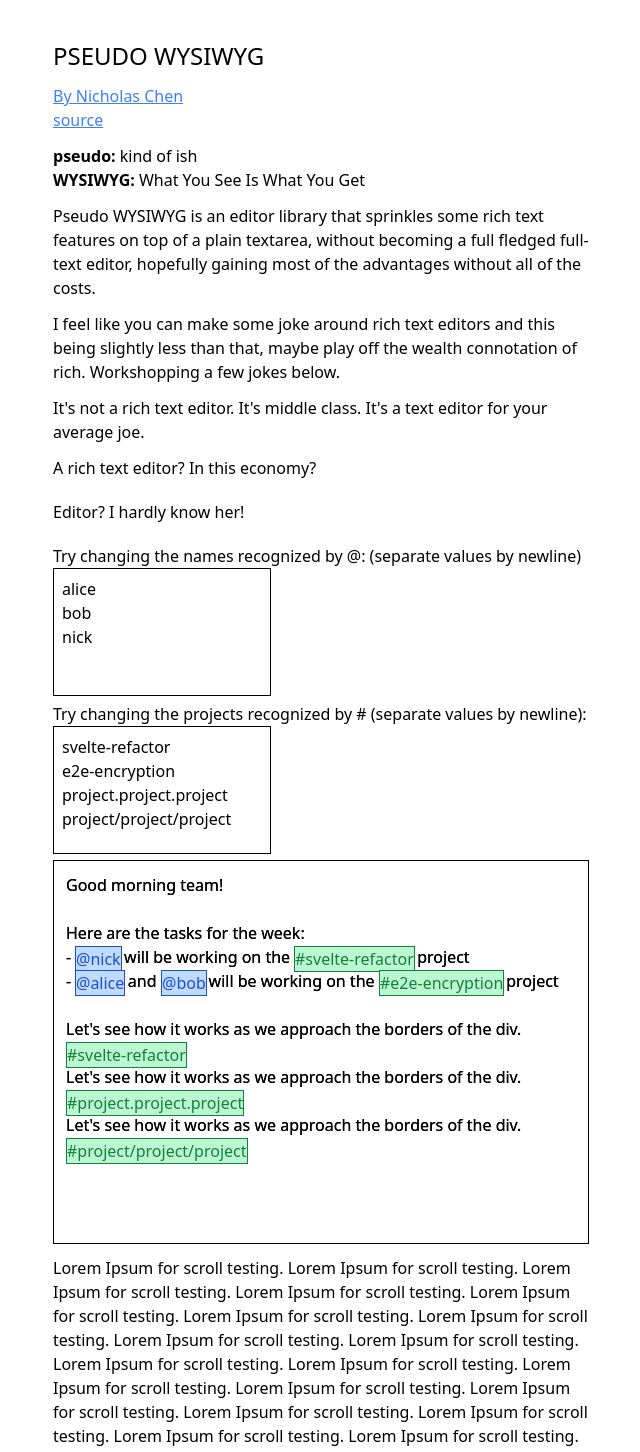
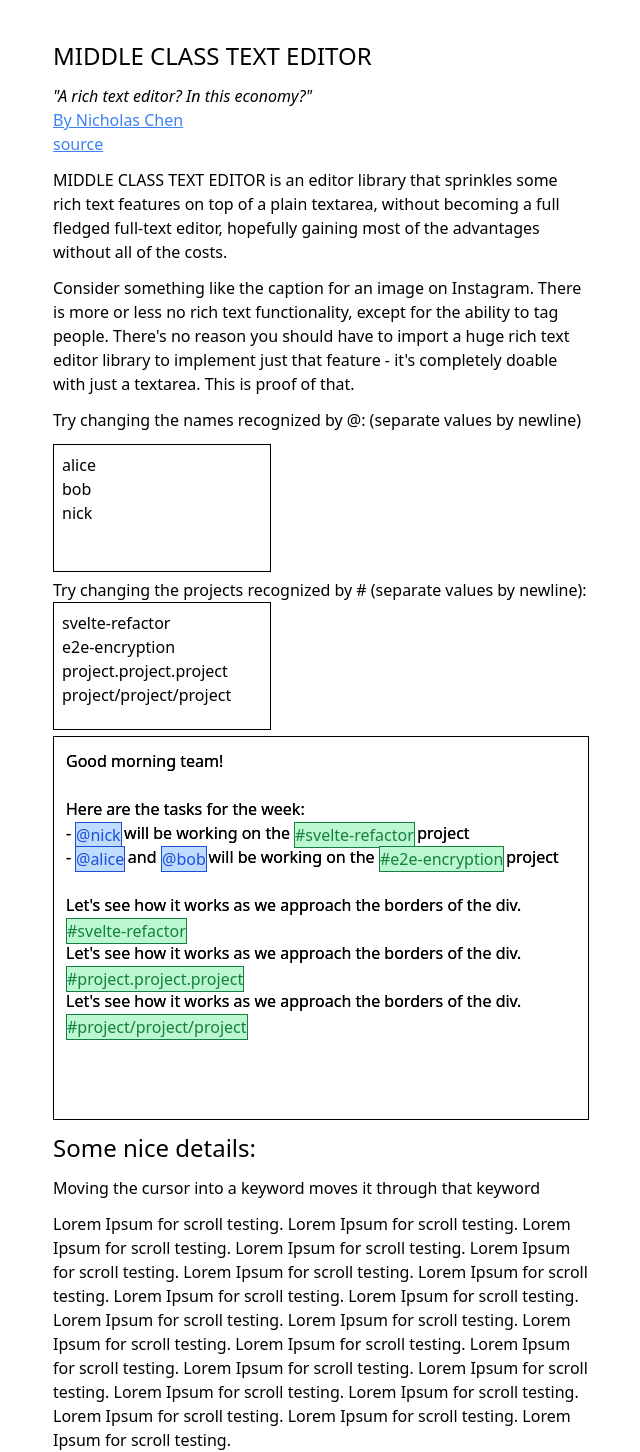
Before and after one commit to nichwch/middle-class-text-editor, a SvelteKit app: page / in a window 1280 px wide. Shown: the top 1452 px of the page, without its empty margins (319-959 px from the left). Built offline with nearby package versions, Linux system fonts and the light colour scheme.

Commit message:
copy changes

```diff
--- a/src/routes/+page.svelte
+++ b/src/routes/+page.svelte
@@ -33,29 +33,24 @@ project/project/project
 </script>
 
 <div class="w-full px-5 mt-10 md:mx-auto md:w-[36rem]">
-	<h1 class="text-2xl mb-3">PSEUDO WYSIWYG</h1>
+	<h1 class="text-2xl mb-3">MIDDLE CLASS TEXT EDITOR</h1>
+	<h2 class="italic">"A rich text editor? In this economy?"</h2>
 	<h2><a class="link" href="https://nicholaschen.io">By Nicholas Chen</a></h2>
 	<h2><a class="link" href="https://github.com/nichwch/pseudo-wysiwyg">source</a></h2>
-	<p class="mt-3"><b>pseudo:</b> kind of ish</p>
-	<p><b>WYSIWYG:</b> What You See Is What You Get</p>
 
 	<p class="mt-3">
-		Pseudo WYSIWYG is an editor library that sprinkles some rich text features on top of a plain
-		textarea, without becoming a full fledged full-text editor, hopefully gaining most of the
+		MIDDLE CLASS TEXT EDITOR is an editor library that sprinkles some rich text features on top of a
+		plain textarea, without becoming a full fledged full-text editor, hopefully gaining most of the
 		advantages without all of the costs.
 	</p>
 	<p class="mt-3">
-		I feel like you can make some joke around rich text editors and this being slightly less than
-		that, maybe play off the wealth connotation of rich. Workshopping a few jokes below.
+		Consider something like the caption for an image on Instagram. There is more or less no rich
+		text functionality, except for the ability to tag people. There's no reason you should have to
+		import a huge rich text editor library to implement just that feature - it's completely doable
+		with just a textarea. This is proof of that.
 	</p>
-	<p class="mt-3">
-		It's not a rich text editor. It's middle class. It's a text editor for your average joe.
-	</p>
-	<p class="mt-3 mb-5">A rich text editor? In this economy?</p>
-	<p class="mt-3 mb-5">Editor? I hardly know her!</p>
-
-	<p>Try changing the names recognized by @: (separate values by newline)</p>
-	<textarea class=" resize-none border border-black h-32 p-2" bind:value={nameInput} />
+	<p class="mt-3">Try changing the names recognized by @: (separate values by newline)</p>
+	<textarea class=" mt-3 resize-none border border-black h-32 p-2" bind:value={nameInput} />
 
 	<p>Try changing the projects recognized by # (separate values by newline):</p>
 	<textarea class=" resize-none border border-black h-32 p-2" bind:value={projectInput} />
@@ -81,16 +76,8 @@ project/project/project
 		}}
 		splitFunc={(/** @type {string} */ text) => text.split('\n')}
 	/>
-
-	<p class="mt-3">
-		Lorem Ipsum for scroll testing. Lorem Ipsum for scroll testing. Lorem Ipsum for scroll testing.
-		Lorem Ipsum for scroll testing. Lorem Ipsum for scroll testing. Lorem Ipsum for scroll testing.
-		Lorem Ipsum for scroll testing. Lorem Ipsum for scroll testing. Lorem Ipsum for scroll testing.
-		Lorem Ipsum for scroll testing. Lorem Ipsum for scroll testing. Lorem Ipsum for scroll testing.
-		Lorem Ipsum for scroll testing. Lorem Ipsum for scroll testing. Lorem Ipsum for scroll testing.
-		Lorem Ipsum for scroll testing. Lorem Ipsum for scroll testing. Lorem Ipsum for scroll testing.
-		Lorem Ipsum for scroll testing. Lorem Ipsum for scroll testing. Lorem Ipsum for scroll testing.
-	</p>
+	<h1 class="text-2xl mt-3">Some nice details:</h1>
+	<p class="mt-3">Moving the cursor into a keyword moves it through that keyword</p>
 	<p class="mt-3">
 		Lorem Ipsum for scroll testing. Lorem Ipsum for scroll testing. Lorem Ipsum for scroll testing.
 		Lorem Ipsum for scroll testing. Lorem Ipsum for scroll testing. Lorem Ipsum for scroll testing.
```
